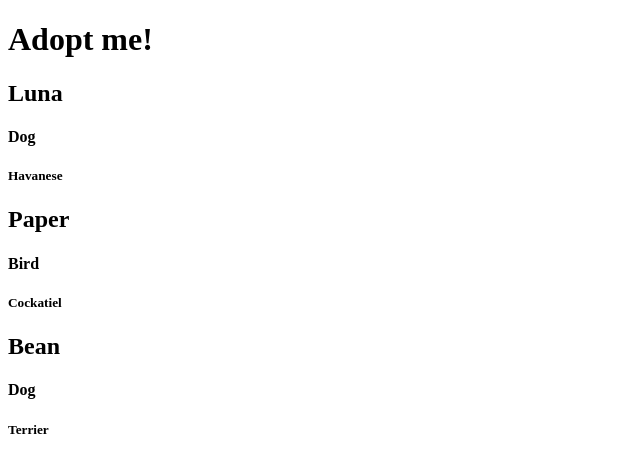
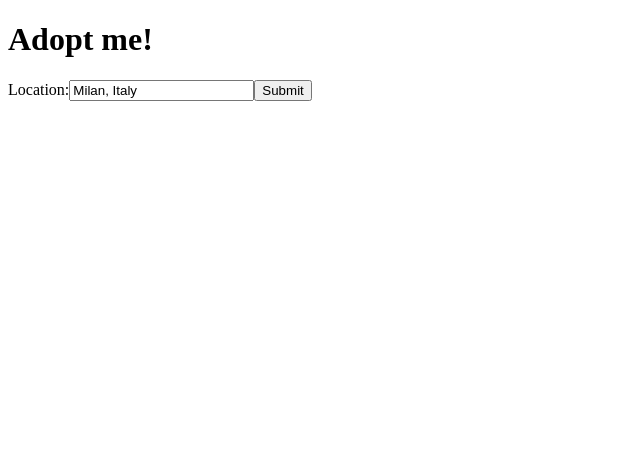
Before and after one commit to Mostakimul/vanilla-react, a React (Vite) app: page / in a window 1280 px wide. Shown: the top 472 px of the page, without its empty margins (0-640 px from the left). Built offline with nearby package versions, Linux system fonts and the light colour scheme.

Commit message:
useState hook example

```diff
--- a/src/App.js
+++ b/src/App.js
@@ -1,13 +1,15 @@
 import ReactDOM from "react-dom";
-import Pet from "./Pet";
+// import Pet from "./Pet";
+import SearchParams from "./SearchParams";
 
 const App = () => {
   return (
     <div>
       <h1>Adopt me!</h1>
-      <Pet name="Luna" animal="Dog" breed="Havanese" />
+      <SearchParams />
+      {/* <Pet name="Luna" animal="Dog" breed="Havanese" />
       <Pet name="Paper" animal="Bird" breed="Cockatiel" />
-      <Pet name="Bean" animal="Dog" breed="Terrier" />
+      <Pet name="Bean" animal="Dog" breed="Terrier" /> */}
     </div>
   );
 };
--- /dev/null
+++ b/src/SearchParams.js
@@ -0,0 +1,24 @@
+import { useState } from "react";
+
+const SearchParams = () => {
+  const [location, setLocation] = useState("Milan, Italy");
+  return (
+    <div className="search-params">
+      <form>
+        <label htmlFor="location">
+          Location:
+          <input
+            id="location"
+            onChange={(e) => setLocation(e.target.value)}
+            value={location}
+            placeholder="Location"
+          />
+        </label>
+
+        <button>Submit</button>
+      </form>
+    </div>
+  );
+};
+
+export default SearchParams;
```
